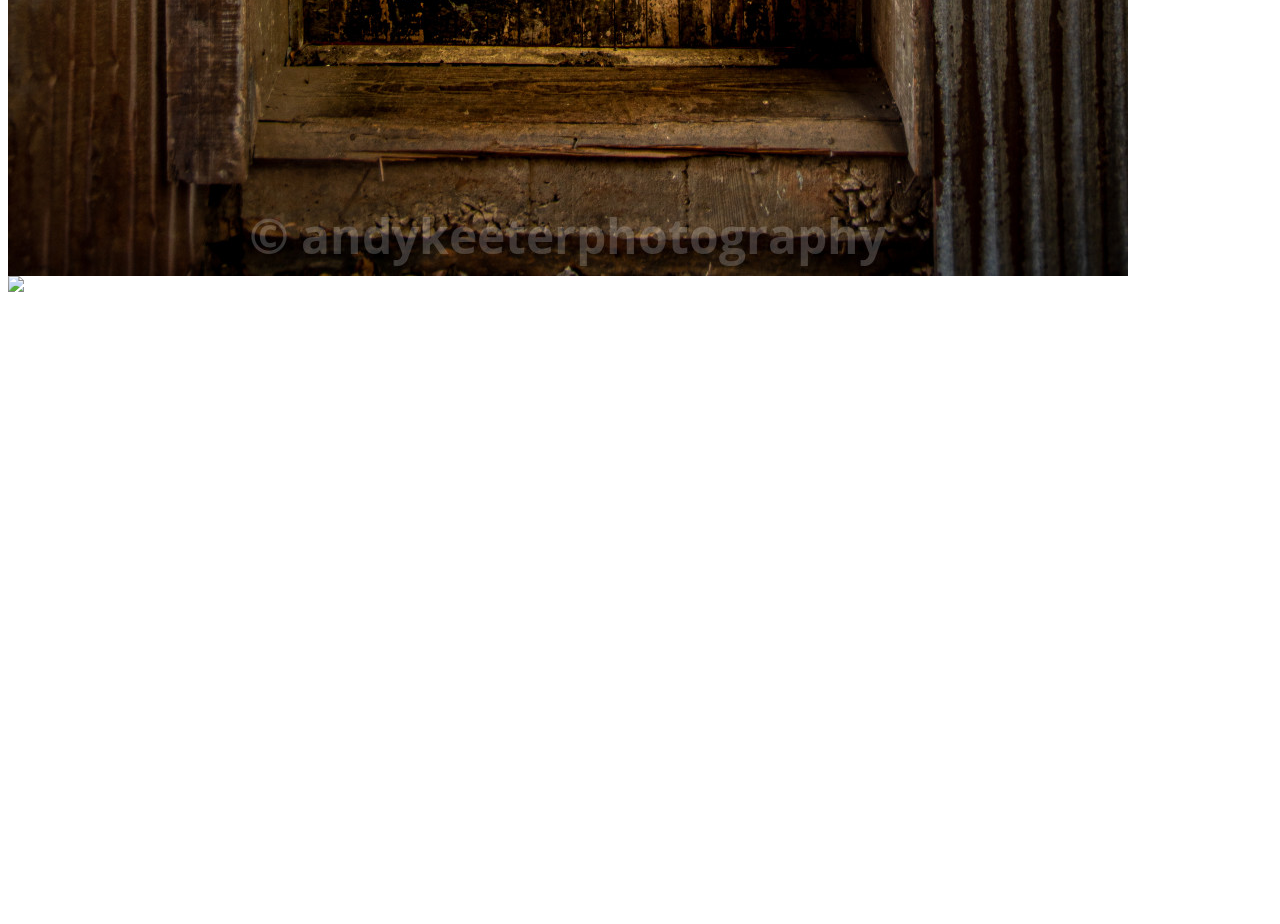
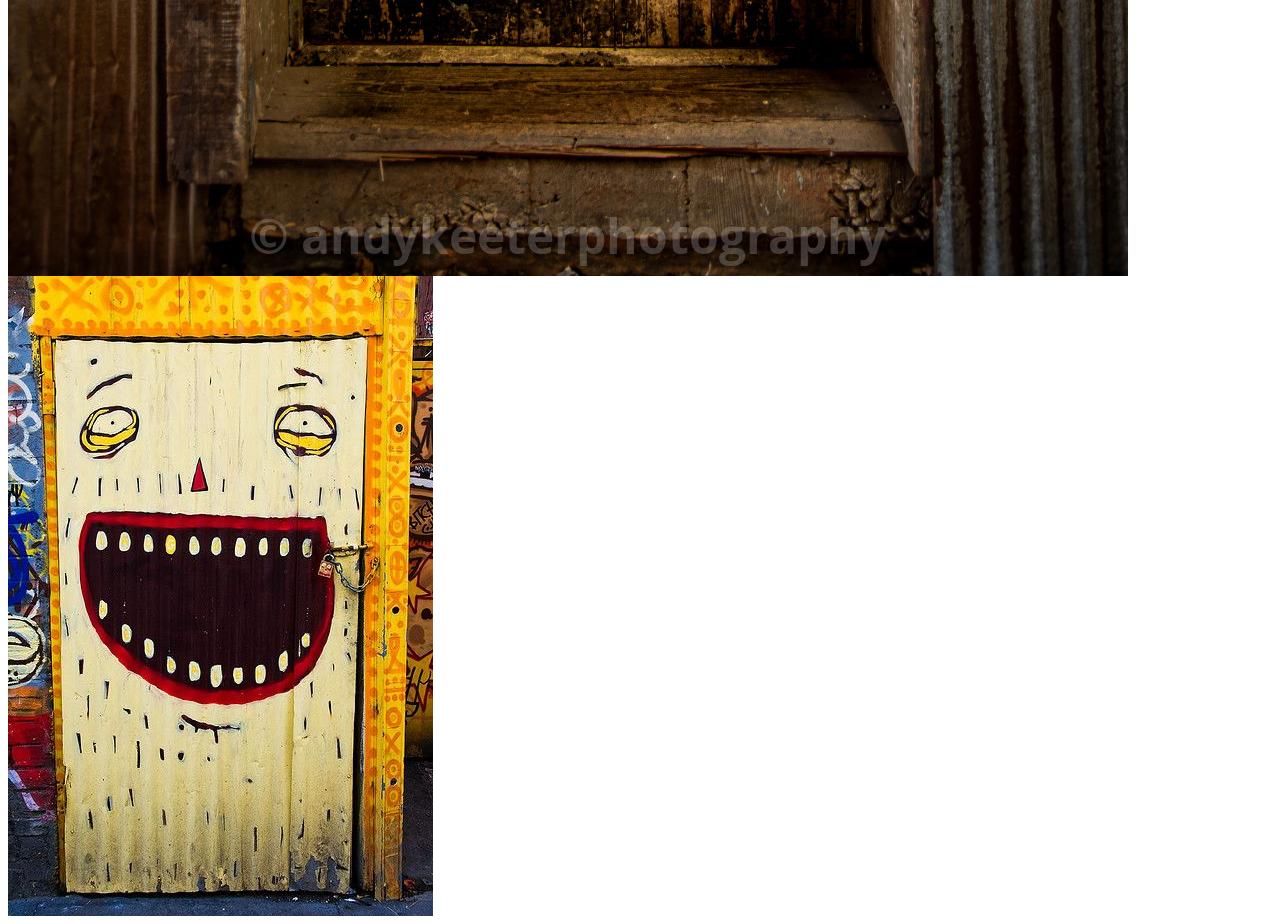
Before and after one commit to ZachM88/game1, a plain HTML site: page index.html in a window 1280 px wide. Shown: the part 1603-2527 px from the top of the page. Before the commit the page ends 1903 px from the top, so only its background shows below. Drawn offline with Linux system fonts and the light colour scheme; the site is published under a folder, as on GitHub Pages, so addresses that start at the root find nothing.

Commit message:
fixed second image

```diff
--- a/index.html
+++ b/index.html
@@ -15,7 +15,7 @@
         <img src="images/creepy-door.jpeg">
     </div>
     <div class="column">
-        <img src="/images/happy-door.jpeg">
+        <img src="images/happy-door.jpeg">
     </div>
 </div>
 
```
